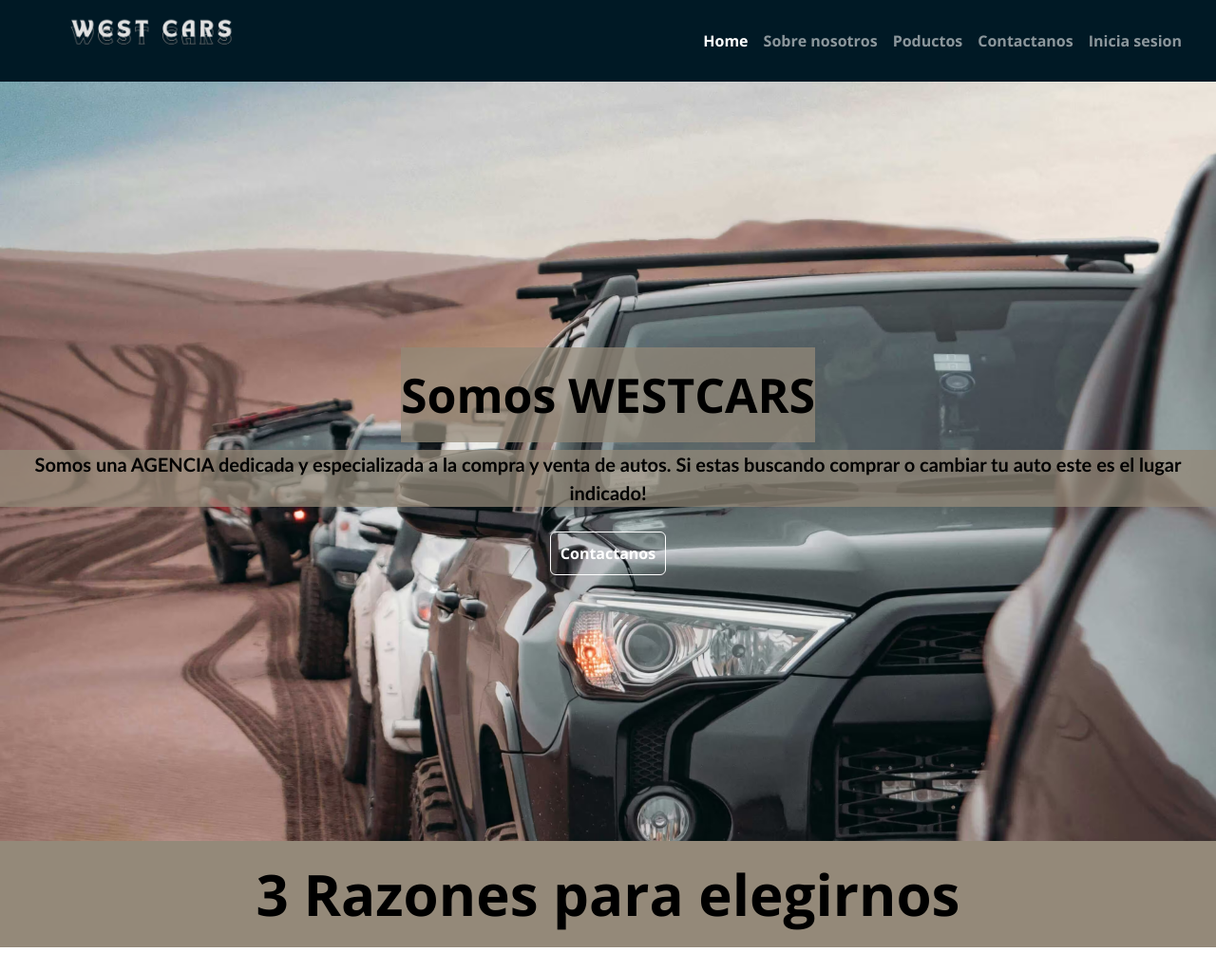
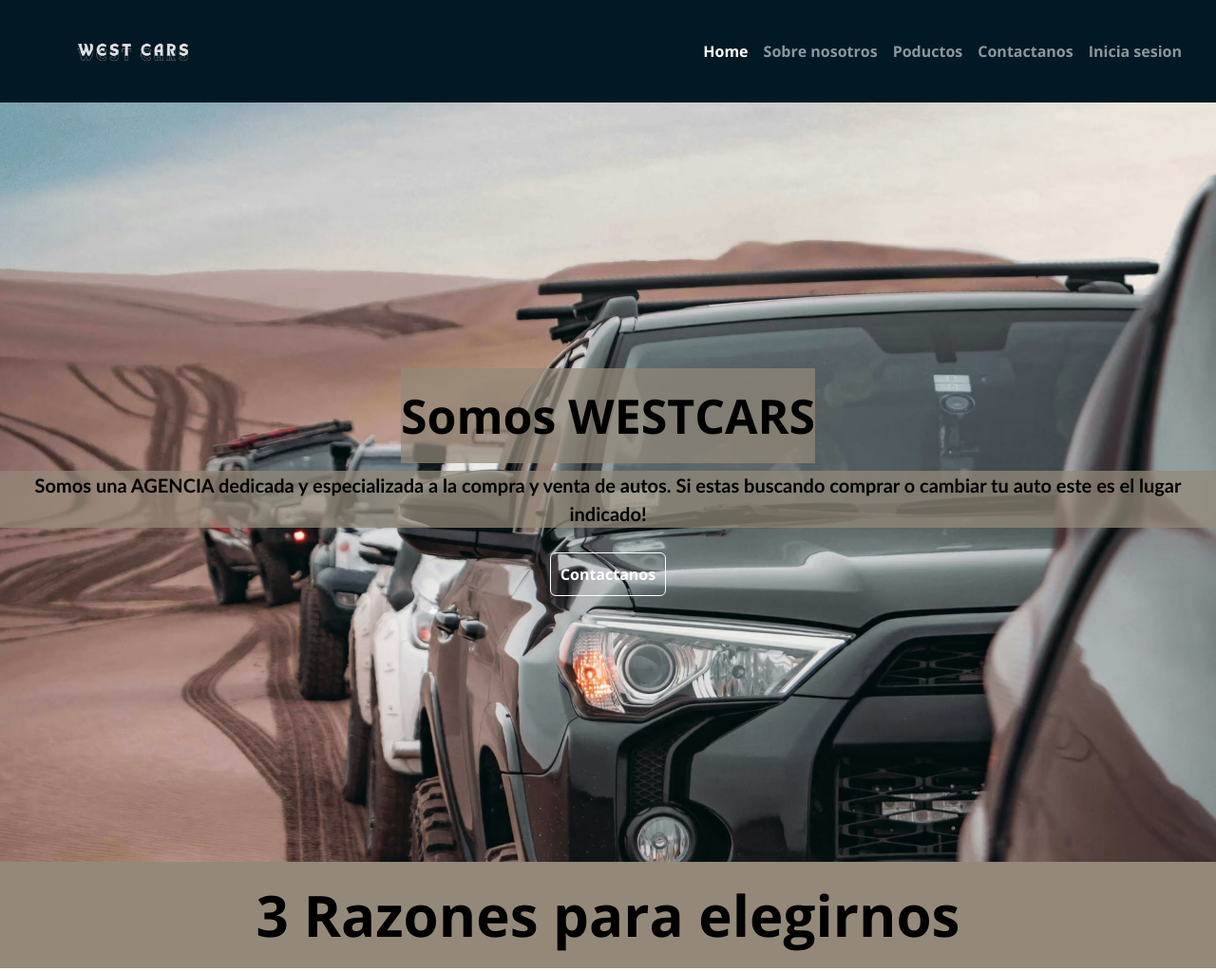
Before and after one commit to Facundosegovia01/PF-FACUNDO-SEGOVIA, a website: page index.html in a window 1280 px wide. Shown: the top 1023 px of the page at 95% size. Drawn offline with nearby package versions, Linux system fonts and the light colour scheme.

Commit message:
logo-nav

```diff
--- a/scss/components/_navbar.scss
+++ b/scss/components/_navbar.scss
@@ -15,9 +15,11 @@ header {
 
 .navbar-brand img {
     display: flex;
-    width: 400px;
-    object-fit: cover;
-    padding: 5px;
+    align-items: center;
+    justify-content: center;
+    width: 200px;
+    margin-top: 15px;
+    margin-left: 30px;
 }
 
 .nav-link {
@@ -41,8 +43,3 @@ header {
 .carousel img {
     height: 100%;
 }
-
-.navbar-brand img {
-    width: 300px;
-    height: 60px;
-}
```
Also changed, not shown: css/style.css, 1 other file.
